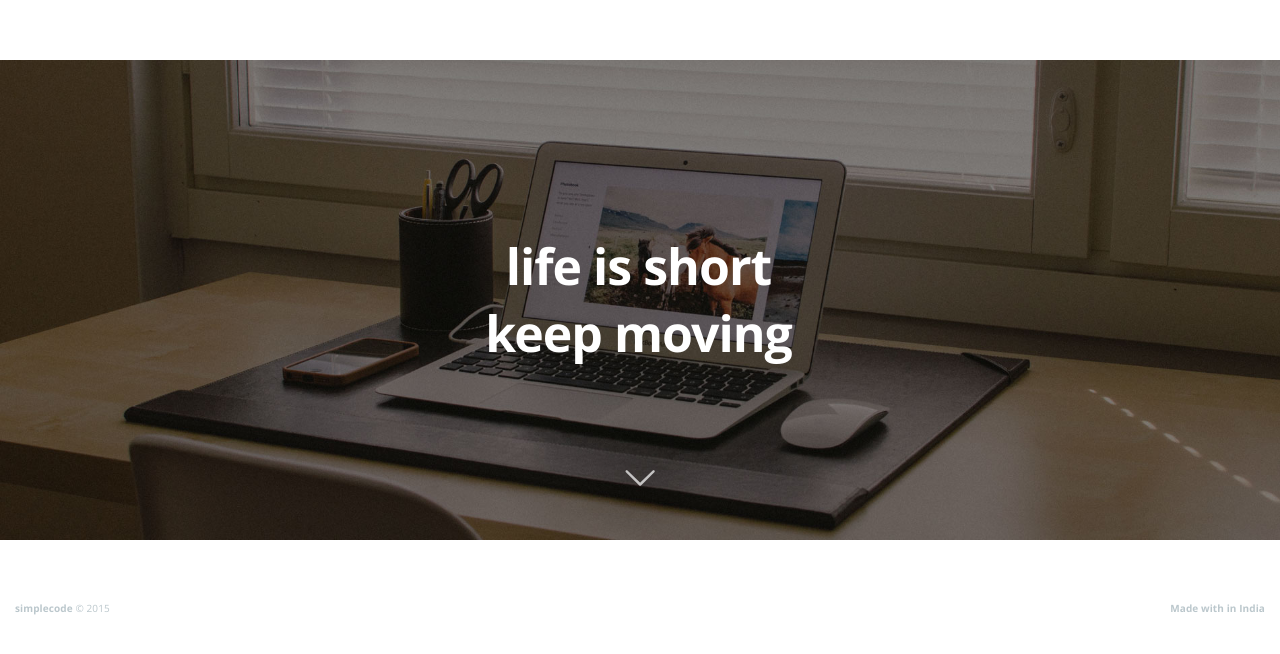
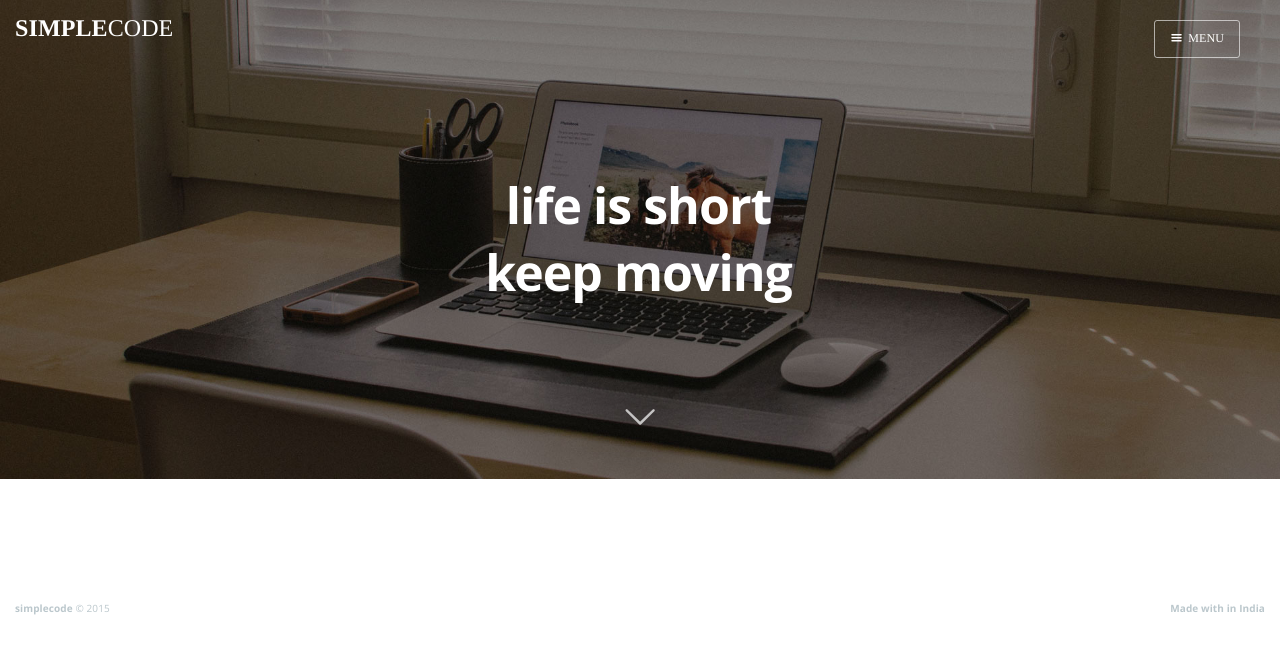
Before and after one commit to gs-ronak/simplecode.in, a Django app: template apps/blog/templates/post_list.html in a window 1280 px wide. Shown: the top 654 px of the page. Run offline with Django 3.2, Linux system fonts and the light colour scheme; the template is opened without the code that fills it, so the values that code supplies are empty; parts of the project's set-up code (start-up, migrations or seed data) failed here and were passed over; some libraries are stand-ins or nearby versions; some web fonts are replaced.

Commit message:
mozilla bug removed

```diff
--- a/static/css/screen.css
+++ b/static/css/screen.css
@@ -509,7 +509,7 @@ body.nav-opened .site-wrapper {
     background: #222 no-repeat center center;
     background-size: cover;
     overflow: hidden;
-    margin-top: -61px;
+    top: -61px;
     z-index: 1;
 }
 
```
